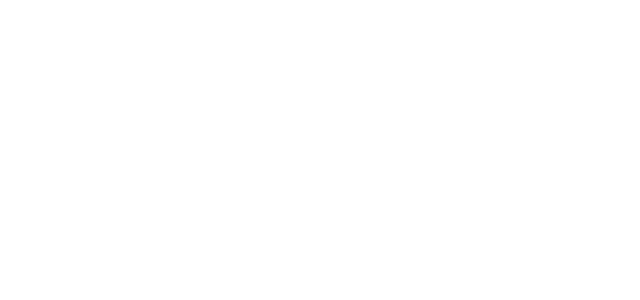
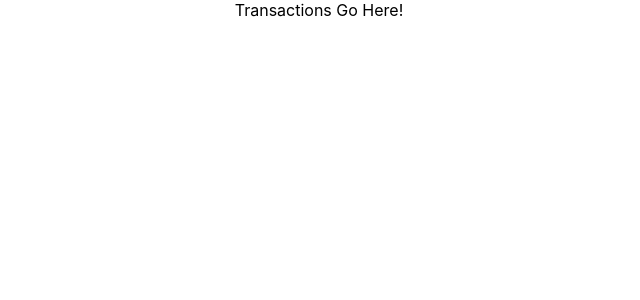
Before and after one commit to katiekatiekatiee/banking-frontend, a React (Create React App) app: page /transactions in a window 1280 px wide. Shown: the top 300 px of the page, without its empty margins (321-961 px from the left). Built offline with nearby package versions, Linux system fonts and the light colour scheme.

Commit message:
transactions container is rendering on the page successfully

```diff
--- a/src/App.js
+++ b/src/App.js
@@ -1,10 +1,11 @@
 import logo from './logo.svg';
 import './App.css';
+import Displays from './components/Displays'
 
 function App() {
   return (
     <div className="App">
-
+      <Displays />
     </div>
   );
 }
--- a/src/components/Displays.js
+++ b/src/components/Displays.js
@@ -0,0 +1,12 @@
+import React from 'react'
+import { Switch, Route } from 'react-router-dom';
+import TransactionsContainer from './transactions/TransactionsContainer';
+
+
+export default function Displays() {
+    return (
+        <Switch>
+            <Route path="/transactions" component={routerProps => <TransactionsContainer routerProps={routerProps}/>}></Route>
+        </Switch>
+    )
+}
--- /dev/null
+++ b/src/components/transactions/TransactionsContainer.js
@@ -0,0 +1,9 @@
+import React from 'react'
+
+export default function TransactionsContainer() {
+    return (
+        <div>
+            Transactions Go Here!
+        </div>
+    )
+}
```
Also changed, not shown: src/components/goals/GoalsContainer.js (added, +9 -0 lines).
